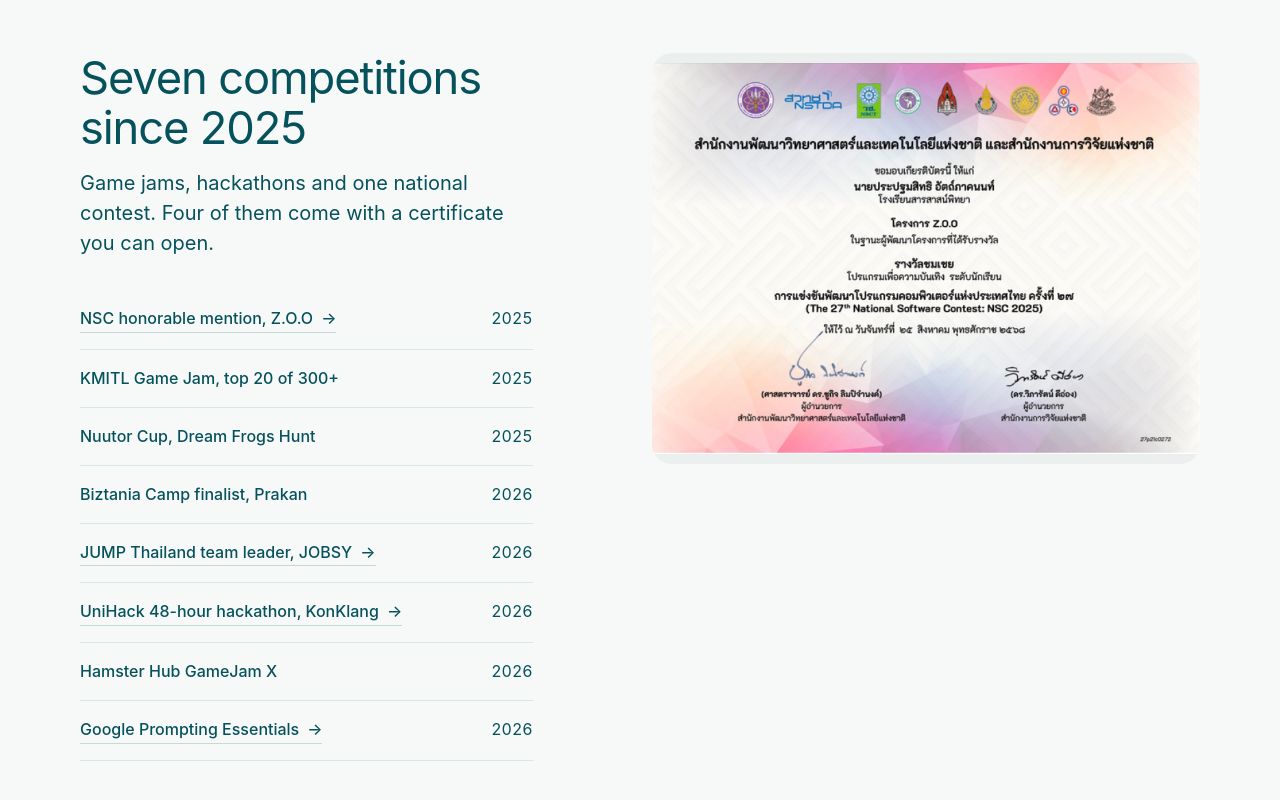
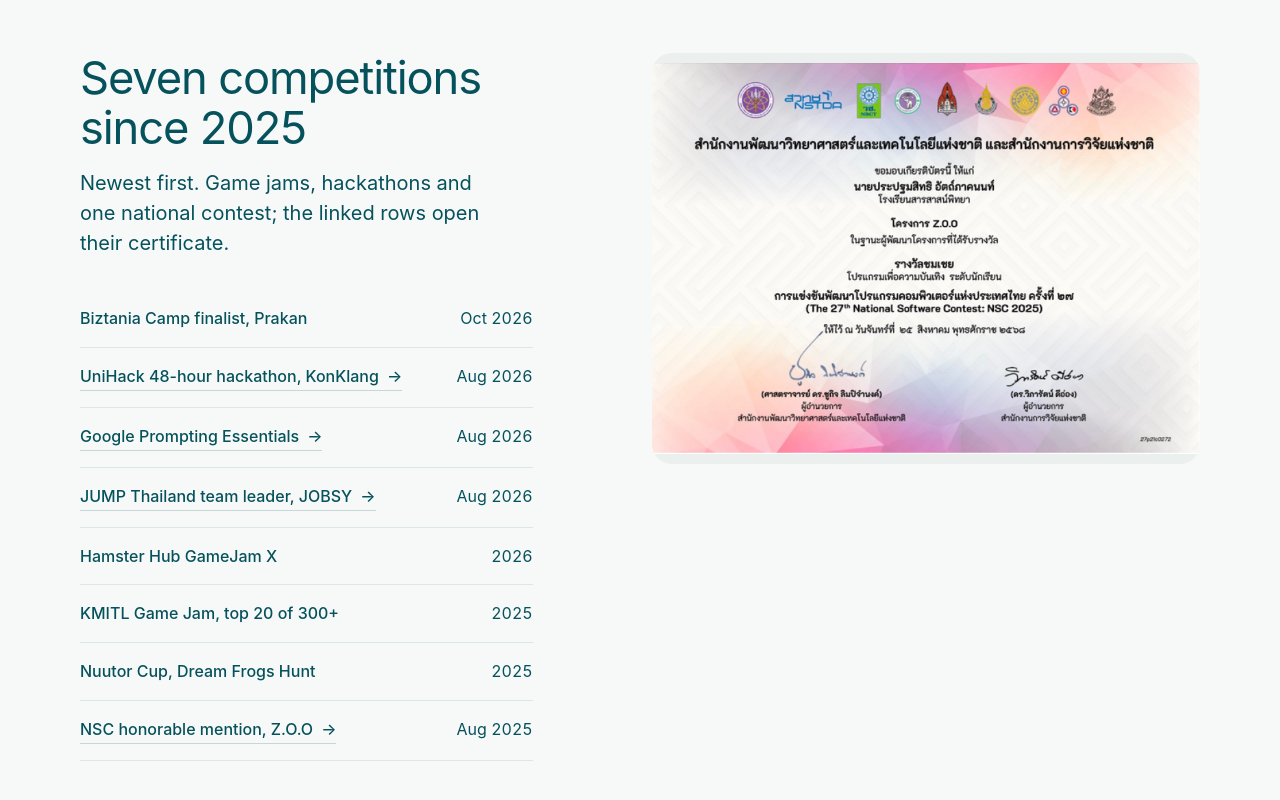
Before and after one commit to Prapathomsit/Prapathomsit.github.io, a plain HTML site: page index.html in a window 1280 px wide. Shown: the part 5988-6788 px from the top of the page. Drawn offline with Linux system fonts and the light colour scheme.

Commit message:
Awards: newest first with confirmed months
Co-Authored-By: Claude Opus 5.5 <noreply@anthropic.com>

```diff
--- a/index.html
+++ b/index.html
@@ -263,17 +263,17 @@ main > section.section:not([data-moment="pinned-chapters"]) + section.section:no
       <div class="span-5">
         <div class="section-head">
           <h2 id="awards-h">Seven competitions since 2025</h2>
-          <p>Game jams, hackathons and one national contest. Four of them come with a certificate you can open.</p>
+          <p>Newest first. Game jams, hackathons and one national contest; the linked rows open their certificate.</p>
         </div>
         <ul class="rows">
-          <li><span class="rows__name"><a class="link" href="assets/certs/nsc-2025.jpg">NSC honorable mention, Z.O.O</a></span><span class="rows__value">2025</span></li>
+          <li><span class="rows__name">Biztania Camp finalist, Prakan</span><span class="rows__value">Oct 2026</span></li>
+          <li><span class="rows__name"><a class="link" href="assets/certs/unihack-2026.jpg">UniHack 48-hour hackathon, KonKlang</a></span><span class="rows__value">Aug 2026</span></li>
+          <li><span class="rows__name"><a class="link" href="https://coursera.org/verify/specialization/EOMJU7TEPI2A">Google Prompting Essentials</a></span><span class="rows__value">Aug 2026</span></li>
+          <li><span class="rows__name"><a class="link" href="assets/certs/jump-thailand-2026.jpg">JUMP Thailand team leader, JOBSY</a></span><span class="rows__value">Aug 2026</span></li>
+          <li><span class="rows__name">Hamster Hub GameJam X</span><span class="rows__value">2026</span></li>
           <li><span class="rows__name">KMITL Game Jam, top 20 of 300+</span><span class="rows__value">2025</span></li>
           <li><span class="rows__name">Nuutor Cup, Dream Frogs Hunt</span><span class="rows__value">2025</span></li>
-          <li><span class="rows__name">Biztania Camp finalist, Prakan</span><span class="rows__value">2026</span></li>
-          <li><span class="rows__name"><a class="link" href="assets/certs/jump-thailand-2026.jpg">JUMP Thailand team leader, JOBSY</a></span><span class="rows__value">2026</span></li>
-          <li><span class="rows__name"><a class="link" href="assets/certs/unihack-2026.jpg">UniHack 48-hour hackathon, KonKlang</a></span><span class="rows__value">2026</span></li>
-          <li><span class="rows__name">Hamster Hub GameJam X</span><span class="rows__value">2026</span></li>
-          <li><span class="rows__name"><a class="link" href="https://coursera.org/verify/specialization/EOMJU7TEPI2A">Google Prompting Essentials</a></span><span class="rows__value">2026</span></li>
+          <li><span class="rows__name"><a class="link" href="assets/certs/nsc-2025.jpg">NSC honorable mention, Z.O.O</a></span><span class="rows__value">Aug 2025</span></li>
         </ul>
       </div>
       <figure class="frame frame--photo span-6 start-7" style="margin:0;aspect-ratio:4/3"><img src="assets/certs/nsc-2025.jpg" alt="NSC 2025 honorable mention certificate for Z.O.O, issued by NSTDA and NRCT" width="1600" height="1141" loading="lazy"></figure>
```
